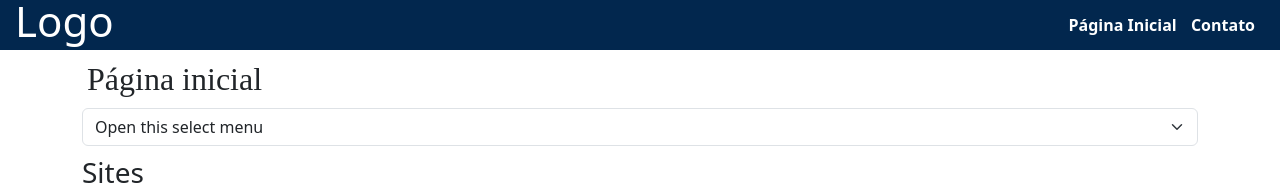
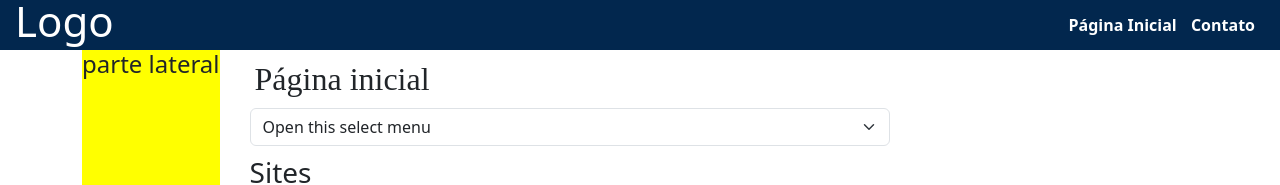
Before and after one commit to ricardoazeredo/Atividade2, a plain HTML site: page index.html in a window 1280 px wide. Shown: the top 185 px of the page. Drawn offline with nearby package versions, Linux system fonts and the light colour scheme.

Commit message:
add aside

```diff
--- a/estilo.css
+++ b/estilo.css
@@ -21,6 +21,9 @@ header {
     text-decoration: none;
     font-weight: bold;
     margin-right: 10px;
+}
+aside {
+    background-color: yellow;
 }
 main {
     margin: 0 30px;
--- a/index.html
+++ b/index.html
@@ -16,9 +16,16 @@
             <a href="contato.html">Contato</a>
         </nav>
     </header>
-<main>
-    <div class="container">
-        <h2 class="titulos">Página inicial</h2>
+<div class="container d-flex">
+
+
+    <aside>
+        <h4>parte lateral</h4>
+    </aside>
+    <main>
+
+
+            <h2 class="titulos">Página inicial</h2>
         <select class="form-select" aria-label="Default select example">
             <option selected>Open this select menu</option>
             <option value="1">One</option>
@@ -66,9 +73,9 @@
             <iframe class="video" src="https://www.youtube.com/embed/49xKMKjbBbo?si=SeJPgPt3wIdtgHiS" title="YouTube video player" frameborder="0" allow="accelerometer; autoplay; clipboard-write; encrypted-media; gyroscope; picture-in-picture; web-share" referrerpolicy="strict-origin-when-cross-origin" allowfullscreen></iframe>
 
         </section>
-    </div>
-</main>
 
+    </main>
+</div>
 <footer>
     <h4>Rodapé</h4>
 </footer>
```
